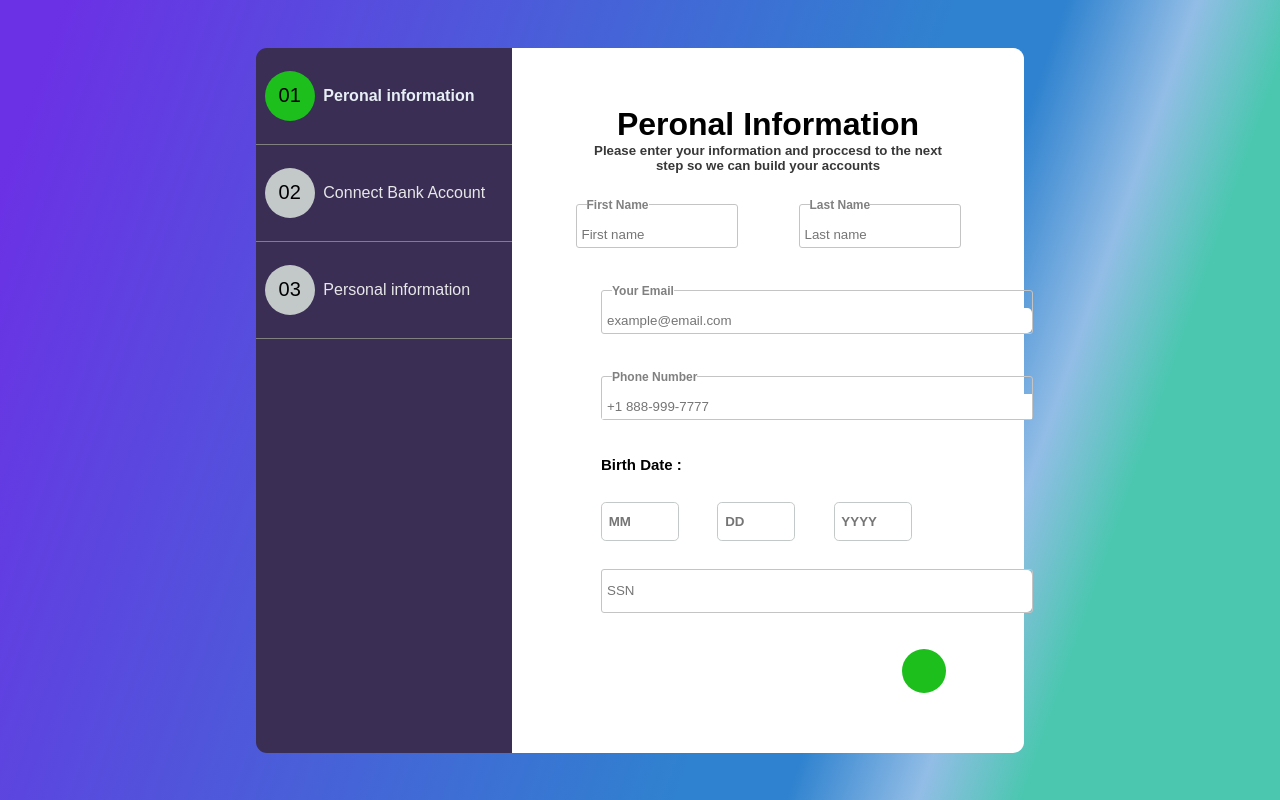
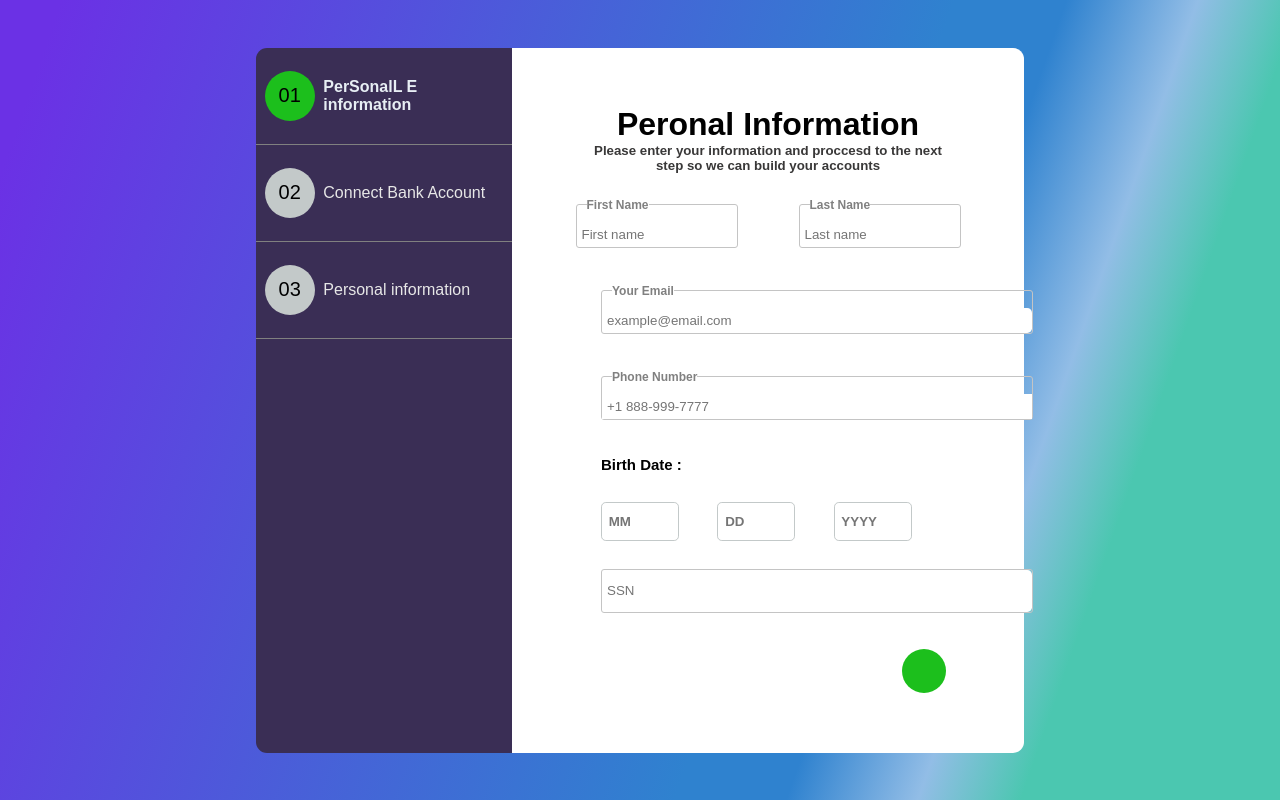
Before and after one commit to christianjunior05/Brief, a website: page index.html in a window 1280 px wide. Drawn offline with nearby package versions, Linux system fonts and the light colour scheme.

Commit message:
first commit

```diff
--- a/index.html
+++ b/index.html
@@ -14,7 +14,7 @@
             <div class="left">
                 <div class="first">
                     <div class="x1"> 01</div>
-                    <h3 class="inform-text">Peronal information</h3>
+                    <h3 class="inform-text">PerSonalL E information</h3>
                 </div>
                 <div class="second">
                     <div class="x2">02</div>
```
